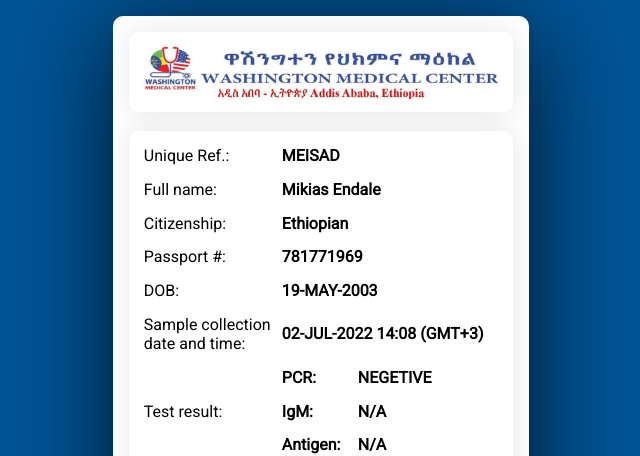
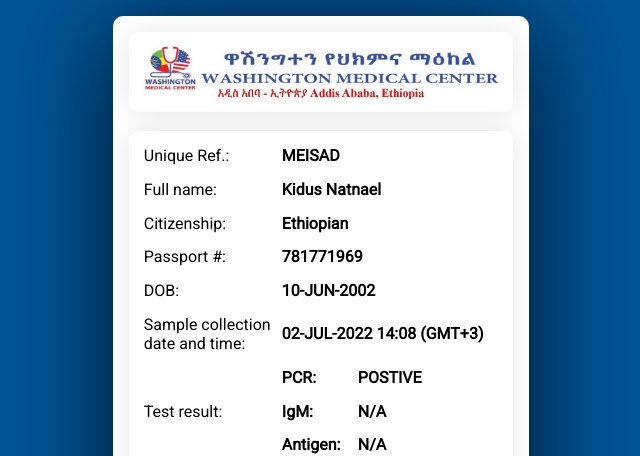
Before and after one commit to mikiasendale/MEISAD, a plain HTML site: page index.html in a window 1280 px wide. Shown: the top 456 px of the page, 319-959 px from the left. Drawn offline with Linux system fonts and the light colour scheme.

Commit message:
Update index.html

```diff
--- a/index.html
+++ b/index.html
@@ -268,7 +268,7 @@ div > h3 {
 						</tr>
 						<tr>
 							<td style="padding: 0 0 0.8em 0;text-align:left;">Full name:</td>
-							<td style="padding: 0 0 0.8em 6px;text-align:left;font-weight:bold;" colspan="2">Mikias Endale</td>
+							<td style="padding: 0 0 0.8em 6px;text-align:left;font-weight:bold;" colspan="2">Kidus Natnael</td>
 						</tr>
 						<tr>
 							<td style="padding: 0 0 0.8em 0;text-align:left;">Citizenship:</td>
@@ -280,7 +280,7 @@ div > h3 {
 						</tr>
 						<tr>
 							<td style="padding: 0 0 0.8em 0;text-align:left;">DOB:</td>
-							<td style="padding: 0 0 0.8em 6px;text-align:left;font-weight:bold;" colspan="2">19-MAY-2003</td>
+							<td style="padding: 0 0 0.8em 6px;text-align:left;font-weight:bold;" colspan="2">10-JUN-2002</td>
 						</tr>
 						<tr>
 							<td style="padding: 0 0 0.8em 0;text-align:left;">Sample collection date and time:</td>
@@ -292,7 +292,7 @@ div > h3 {
 								PCR:
 							</td>
 							<td style="padding: 0 0 0.8em 0;text-align:left;font-weight:bold;">
-								NEGETIVE
+								POSTIVE
 							</td>
 						</tr>
 						<tr>
```
